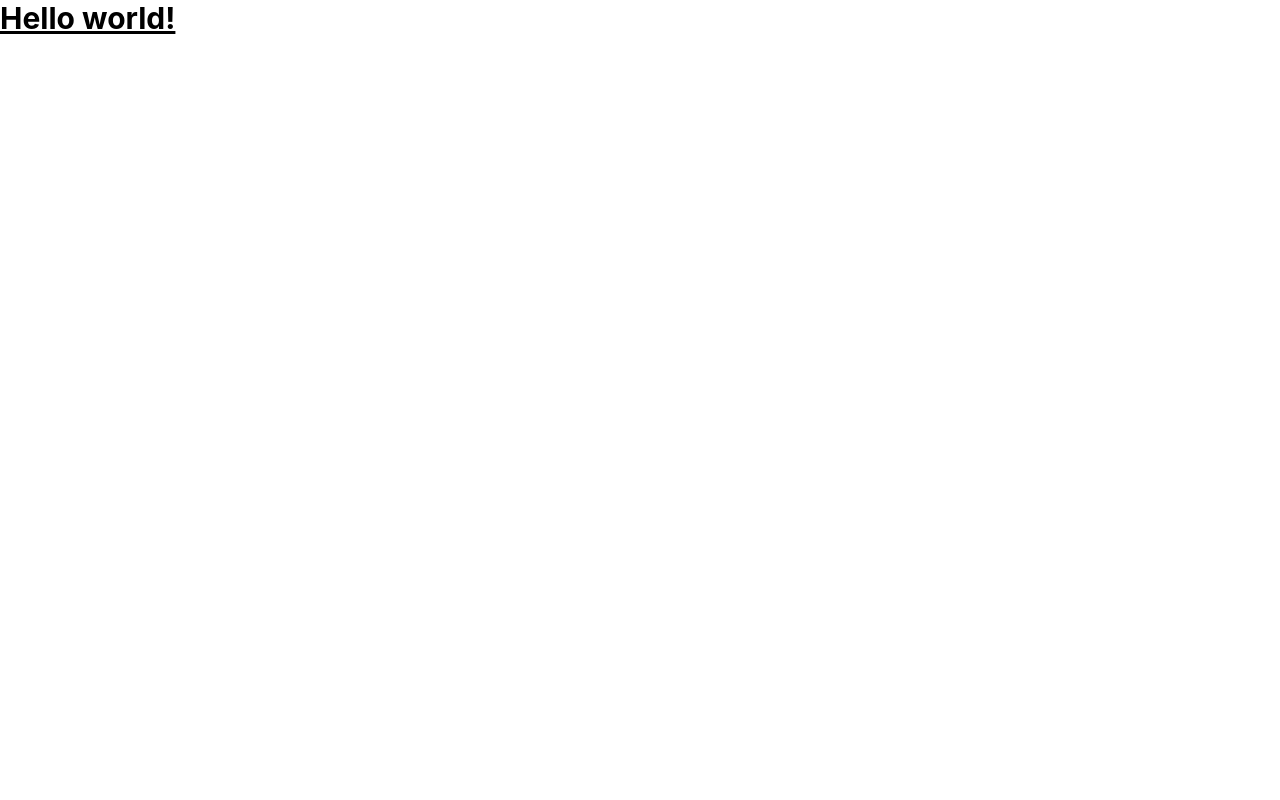
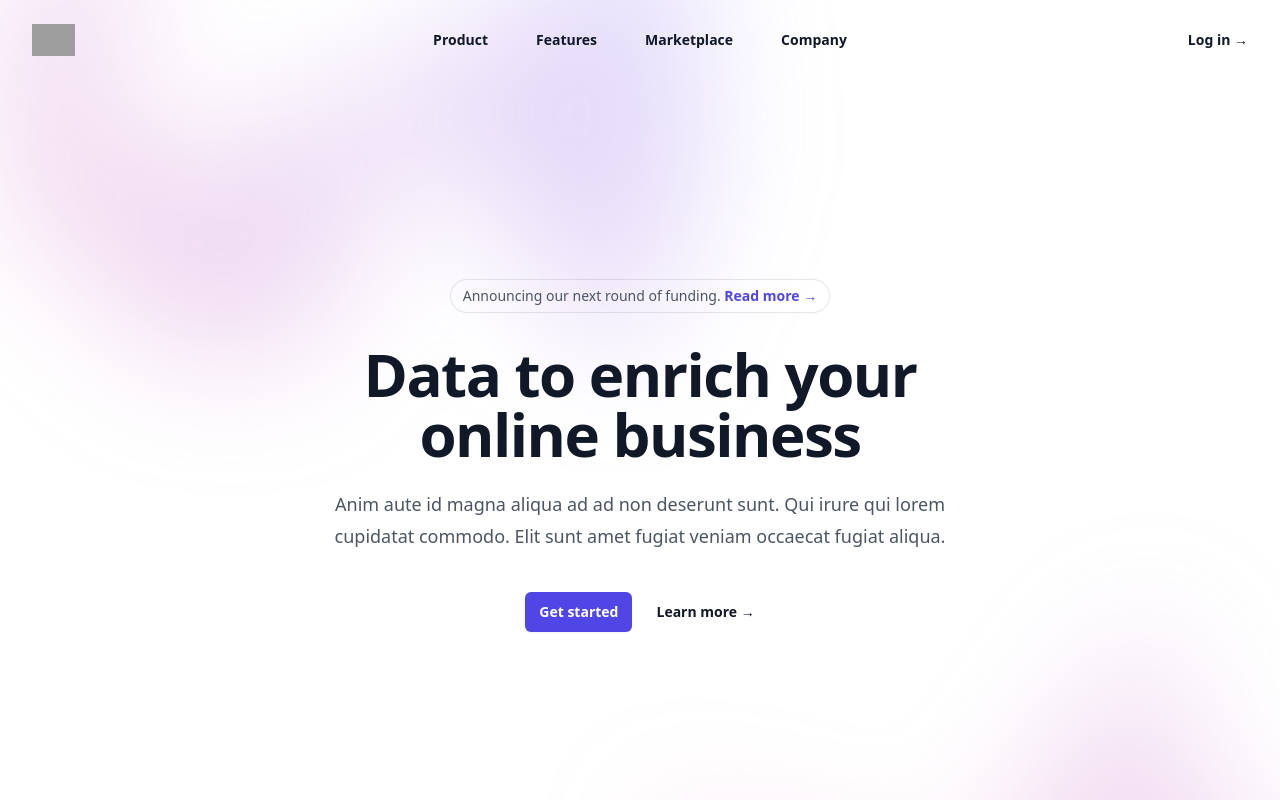
Before and after one commit to SarinEiamfang/Ye_Olde_Walkerville_Redesign, a React (Create React App) app in the folder ye-olde-walkerville/: page / in a window 1280 px wide. Shown: the top 800 px of the page. Built offline with nearby package versions, Linux system fonts and the light colour scheme; grey boxes are pictures that could not be loaded.

Commit message:
Created the project again and added the hero section

```diff
--- a/ye-olde-walkerville/package.json
+++ b/ye-olde-walkerville/package.json
@@ -3,6 +3,8 @@
   "version": "0.1.0",
   "private": true,
   "dependencies": {
+    "@headlessui/react": "^1.7.18",
+    "@heroicons/react": "^2.1.1",
     "@testing-library/jest-dom": "^5.17.0",
     "@testing-library/react": "^13.4.0",
     "@testing-library/user-event": "^13.5.0",
--- a/ye-olde-walkerville/src/App.js
+++ b/ye-olde-walkerville/src/App.js
@@ -1,11 +1,10 @@
 import logo from './logo.svg';
 import './App.css';
+import Hero from './components/Hero';
 
 function App() {
   return (
-      <h1 className="text-3xl font-bold underline">
-      Hello world!
-       </h1>
+    <Hero />
   );
 }
 
--- /dev/null
+++ b/ye-olde-walkerville/src/components/Hero.jsx
@@ -0,0 +1,160 @@
+import React from 'react'
+import { useState } from 'react'
+import { Dialog } from '@headlessui/react'
+import { Bars3Icon, XMarkIcon } from '@heroicons/react/24/outline'
+
+const navigation = [
+  { name: 'Product', href: '#' },
+  { name: 'Features', href: '#' },
+  { name: 'Marketplace', href: '#' },
+  { name: 'Company', href: '#' },
+]
+
+export default function Example() {
+  const [mobileMenuOpen, setMobileMenuOpen] = useState(false)
+
+  return (
+    <div className="bg-white">
+      <header className="absolute inset-x-0 top-0 z-50">
+        <nav className="flex items-center justify-between p-6 lg:px-8" aria-label="Global">
+          <div className="flex lg:flex-1">
+            <a href="#" className="-m-1.5 p-1.5">
+              <span className="sr-only">Your Company</span>
+              <img
+                className="h-8 w-auto"
+                src="https://tailwindui.com/img/logos/mark.svg?color=indigo&shade=600"
+                alt=""
+              />
+            </a>
+          </div>
+          <div className="flex lg:hidden">
+            <button
+              type="button"
+              className="-m-2.5 inline-flex items-center justify-center rounded-md p-2.5 text-gray-700"
+              onClick={() => setMobileMenuOpen(true)}
+            >
+              <span className="sr-only">Open main menu</span>
+              <Bars3Icon className="h-6 w-6" aria-hidden="true" />
+            </button>
+          </div>
+          <div className="hidden lg:flex lg:gap-x-12">
+            {navigation.map((item) => (
+              <a key={item.name} href={item.href} className="text-sm font-semibold leading-6 text-gray-900">
+                {item.name}
+              </a>
+            ))}
+          </div>
+          <div className="hidden lg:flex lg:flex-1 lg:justify-end">
+            <a href="#" className="text-sm font-semibold leading-6 text-gray-900">
+              Log in <span aria-hidden="true">&rarr;</span>
+            </a>
+          </div>
+        </nav>
+        <Dialog as="div" className="lg:hidden" open={mobileMenuOpen} onClose={setMobileMenuOpen}>
+          <div className="fixed inset-0 z-50" />
+          <Dialog.Panel className="fixed inset-y-0 right-0 z-50 w-full overflow-y-auto bg-white px-6 py-6 sm:max-w-sm sm:ring-1 sm:ring-gray-900/10">
+            <div className="flex items-center justify-between">
+              <a href="#" className="-m-1.5 p-1.5">
+                <span className="sr-only">Your Company</span>
+                <img
+                  className="h-8 w-auto"
+                  src="https://tailwindui.com/img/logos/mark.svg?color=indigo&shade=600"
+                  alt=""
+                />
+              </a>
+              <button
+                type="button"
+                className="-m-2.5 rounded-md p-2.5 text-gray-700"
+                onClick={() => setMobileMenuOpen(false)}
+              >
+                <span className="sr-only">Close menu</span>
+                <XMarkIcon className="h-6 w-6" aria-hidden="true" />
+              </button>
+            </div>
+            <div className="mt-6 flow-root">
+              <div className="-my-6 divide-y divide-gray-500/10">
+                <div className="space-y-2 py-6">
+                  {navigation.map((item) => (
+                    <a
+                      key={item.name}
+                      href={item.href}
+                      className="-mx-3 block rounded-lg px-3 py-2 text-base font-semibold leading-7 text-gray-900 hover:bg-gray-50"
+                    >
+                      {item.name}
+                    </a>
+                  ))}
+                </div>
+                <div className="py-6">
+                  <a
+                    href="#"
+                    className="-mx-3 block rounded-lg px-3 py-2.5 text-base font-semibold leading-7 text-gray-900 hover:bg-gray-50"
+                  >
+                    Log in
+                  </a>
+                </div>
+              </div>
+            </div>
+          </Dialog.Panel>
+        </Dialog>
+      </header>
+
+      <div className="relative isolate px-6 pt-14 lg:px-8">
+        <div
+          className="absolute inset-x-0 -top-40 -z-10 transform-gpu overflow-hidden blur-3xl sm:-top-80"
+          aria-hidden="true"
+        >
+          <div
+            className="relative left-[calc(50%-11rem)] aspect-[1155/678] w-[36.125rem] -translate-x-1/2 rotate-[30deg] bg-gradient-to-tr from-[#ff80b5] to-[#9089fc] opacity-30 sm:left-[calc(50%-30rem)] sm:w-[72.1875rem]"
+            style={{
+              clipPath:
+                'polygon(74.1% 44.1%, 100% 61.6%, 97.5% 26.9%, 85.5% 0.1%, 80.7% 2%, 72.5% 32.5%, 60.2% 62.4%, 52.4% 68.1%, 47.5% 58.3%, 45.2% 34.5%, 27.5% 76.7%, 0.1% 64.9%, 17.9% 100%, 27.6% 76.8%, 76.1% 97.7%, 74.1% 44.1%)',
+            }}
+          />
+        </div>
+        <div className="mx-auto max-w-2xl py-32 sm:py-48 lg:py-56">
+          <div className="hidden sm:mb-8 sm:flex sm:justify-center">
+            <div className="relative rounded-full px-3 py-1 text-sm leading-6 text-gray-600 ring-1 ring-gray-900/10 hover:ring-gray-900/20">
+              Announcing our next round of funding.{' '}
+              <a href="#" className="font-semibold text-indigo-600">
+                <span className="absolute inset-0" aria-hidden="true" />
+                Read more <span aria-hidden="true">&rarr;</span>
+              </a>
+            </div>
+          </div>
+          <div className="text-center">
+            <h1 className="text-4xl font-bold tracking-tight text-gray-900 sm:text-6xl">
+              Data to enrich your online business
+            </h1>
+            <p className="mt-6 text-lg leading-8 text-gray-600">
+              Anim aute id magna aliqua ad ad non deserunt sunt. Qui irure qui lorem cupidatat commodo. Elit sunt amet
+              fugiat veniam occaecat fugiat aliqua.
+            </p>
+            <div className="mt-10 flex items-center justify-center gap-x-6">
+              <a
+                href="#"
+                className="rounded-md bg-indigo-600 px-3.5 py-2.5 text-sm font-semibold text-white shadow-sm hover:bg-indigo-500 focus-visible:outline focus-visible:outline-2 focus-visible:outline-offset-2 focus-visible:outline-indigo-600"
+              >
+                Get started
+              </a>
+              <a href="#" className="text-sm font-semibold leading-6 text-gray-900">
+                Learn more <span aria-hidden="true">→</span>
+              </a>
+            </div>
+          </div>
+        </div>
+        <div
+          className="absolute inset-x-0 top-[calc(100%-13rem)] -z-10 transform-gpu overflow-hidden blur-3xl sm:top-[calc(100%-30rem)]"
+          aria-hidden="true"
+        >
+          <div
+            className="relative left-[calc(50%+3rem)] aspect-[1155/678] w-[36.125rem] -translate-x-1/2 bg-gradient-to-tr from-[#ff80b5] to-[#9089fc] opacity-30 sm:left-[calc(50%+36rem)] sm:w-[72.1875rem]"
+            style={{
+              clipPath:
+                'polygon(74.1% 44.1%, 100% 61.6%, 97.5% 26.9%, 85.5% 0.1%, 80.7% 2%, 72.5% 32.5%, 60.2% 62.4%, 52.4% 68.1%, 47.5% 58.3%, 45.2% 34.5%, 27.5% 76.7%, 0.1% 64.9%, 17.9% 100%, 27.6% 76.8%, 76.1% 97.7%, 74.1% 44.1%)',
+            }}
+          />
+        </div>
+      </div>
+    </div>
+  )
+}
--- a/ye-olde-walkerville/src/index.css
+++ b/ye-olde-walkerville/src/index.css
@@ -1,16 +1,3 @@
 @tailwind base;
 @tailwind components;
 @tailwind utilities;
-body {
-  margin: 0;
-  font-family: -apple-system, BlinkMacSystemFont, 'Segoe UI', 'Roboto', 'Oxygen',
-    'Ubuntu', 'Cantarell', 'Fira Sans', 'Droid Sans', 'Helvetica Neue',
-    sans-serif;
-  -webkit-font-smoothing: antialiased;
-  -moz-osx-font-smoothing: grayscale;
-}
-
-code {
-  font-family: source-code-pro, Menlo, Monaco, Consolas, 'Courier New',
-    monospace;
-}
```
Also changed, not shown: 1 other file (tests, documents, lock files or other folders).
